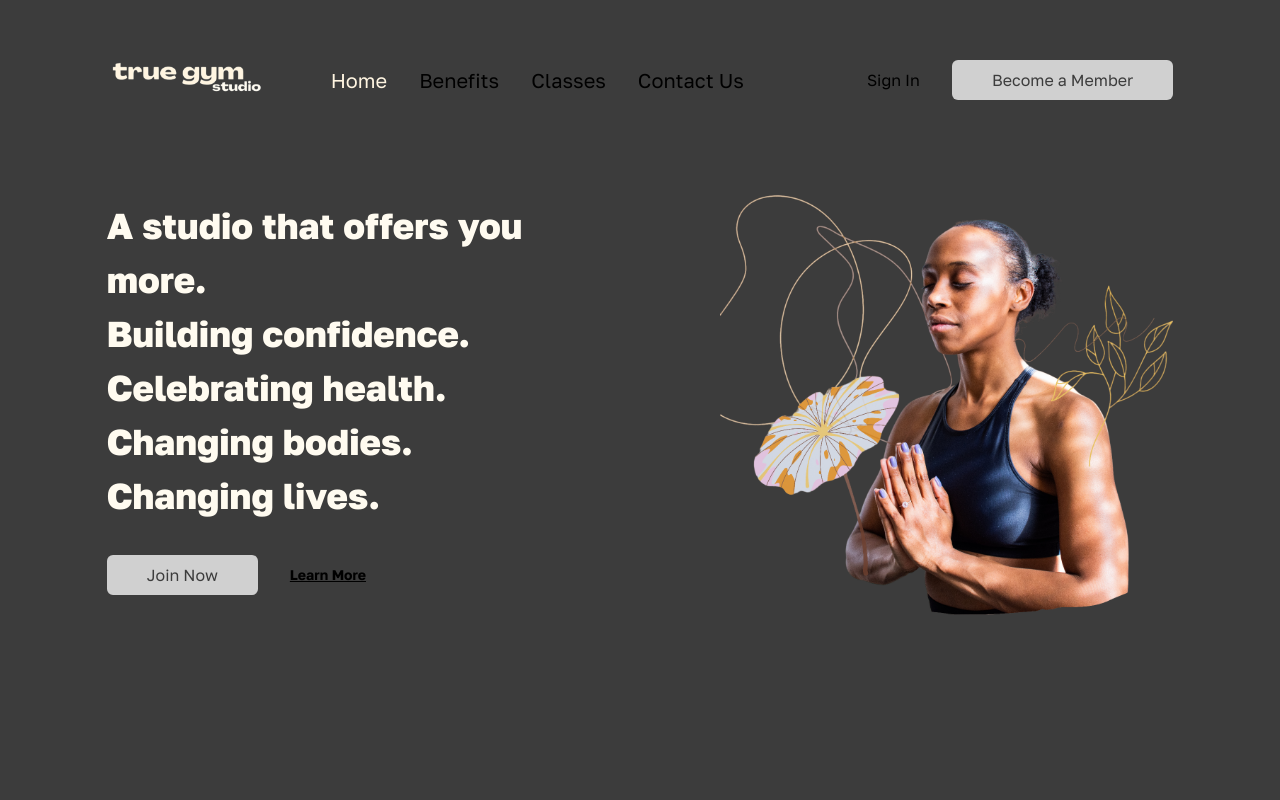
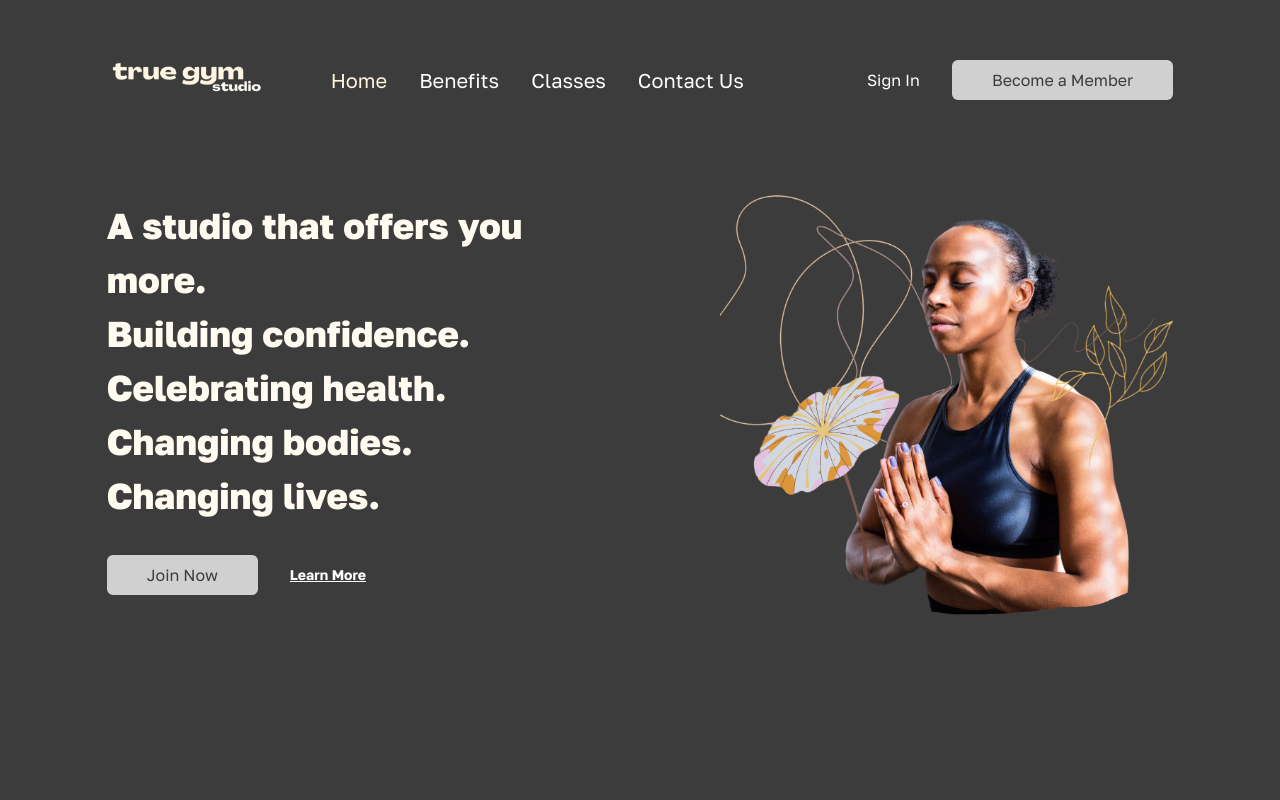
Before and after one commit to jesswils/gym-typescript, a React (Vite) app: page / in a window 1280 px wide. Shown: the top 800 px of the page. Built offline with nearby package versions, Linux system fonts and the light colour scheme; a web font is replaced by a local one.

Commit message:
remove unused classes

```diff
--- a/src/index.css
+++ b/src/index.css
@@ -11,13 +11,13 @@ body,
 .app {
     height: 100%;
     width: 100%;
-    /* background-image: url('./assets/bg.jpg' ); */
     background-color: #3c3c3c82;
     -webkit-background-size: cover;
     -moz-background-size: cover;
     -o-background-size: cover;
     background-size: cover;
     font-family: "Golos Text", sans-serif;
+    color: white;
 }
 
 .logo {
@@ -36,18 +36,9 @@ body,
     max-height: 24rem;
 }
 
-/* .nav:hover {
-    background-color:rgba(208, 46, 46, 0.938);
-    transform: perspective(1px) translateZ(0);
-    transition: transform 0.5s ease-in-out;
-    transition-property: box-shadow;
-  } */
-
   .nav-link:hover {
     text-shadow: rgba(0, 0, 0, 0.15) 1.95px 1.95px 2.6px;
   }
-/* font-family: 'DM Serif Display', serif;
-font-family: 'DM Serif Text', serif; */
 
 li {
     text-decoration: none;
```
